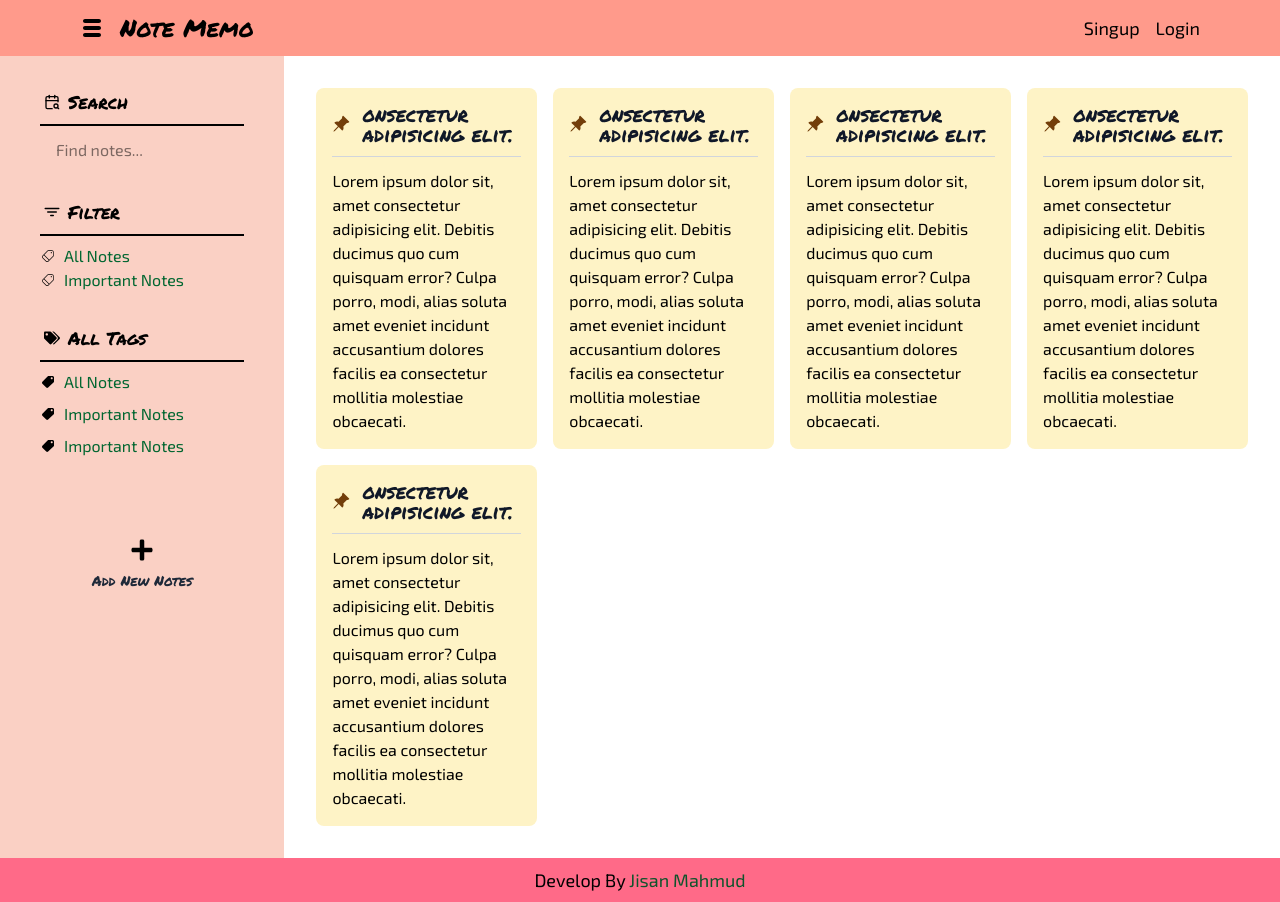
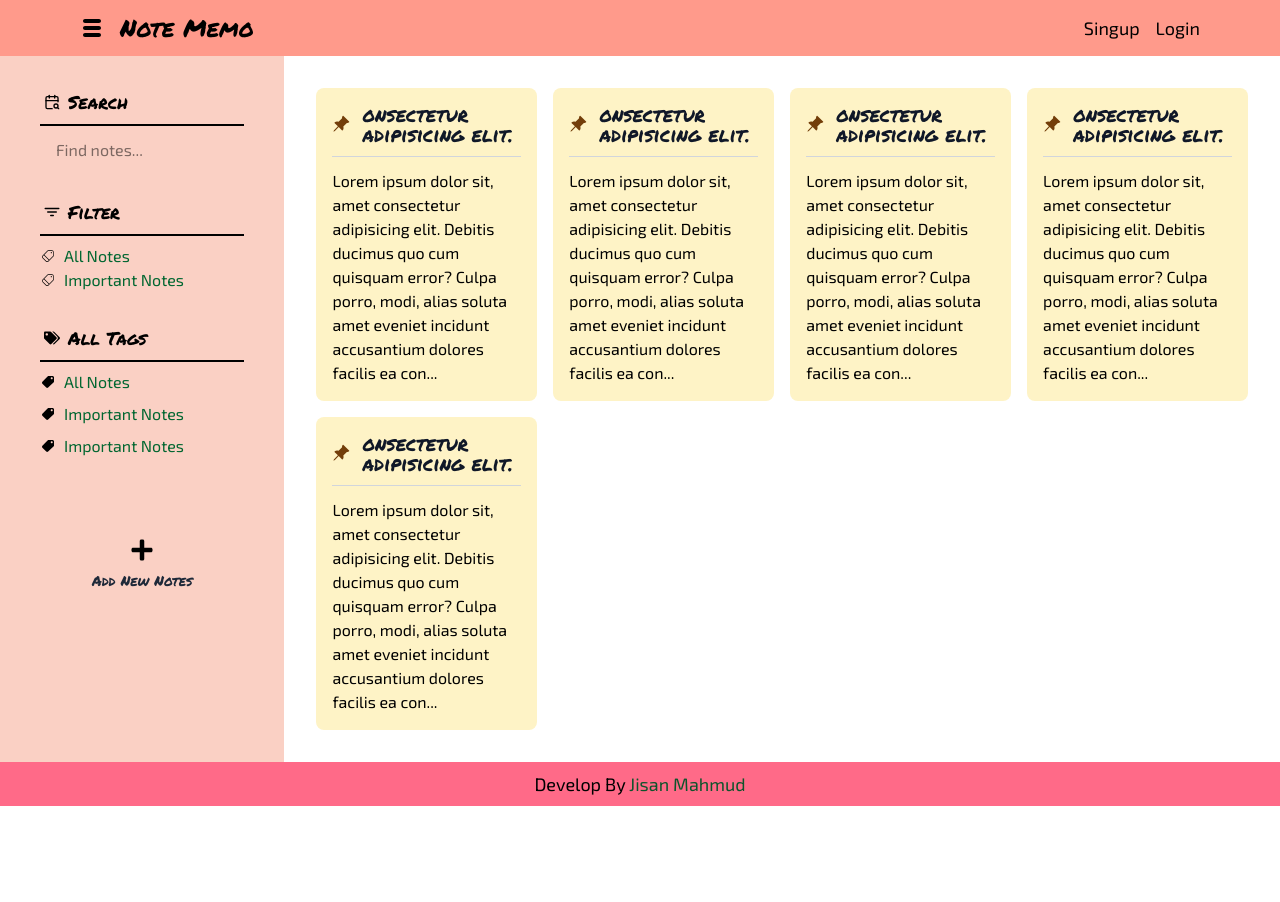
Before and after one commit to jisan-mahmud/note_keeper_frontend, a React (Vite) app: page / in a window 1280 px wide. After the commit the page ends 806 px from the top, so only its background shows below. Built offline with nearby package versions, Linux system fonts and the light colour scheme.

Commit message:
add details view for notes

```diff
--- a/src/component/Note.jsx
+++ b/src/component/Note.jsx
@@ -1,20 +1,42 @@
 import { BsFillPinAngleFill } from "react-icons/bs";
+import NoteDetails from "./NoteDetails";
+import { useState } from "react";
 
 
 const Note = () => {
+
+    const [isOpen, SetIsOpen] = useState(false)
+
+    console.log(isOpen)
+    const title = 'onsectetur adipisicing elit.'
+    const note = `
+    Lorem ipsum dolor sit, amet consectetur adipisicing elit.
+    Debitis ducimus quo cum quisquam error?
+    Culpa porro, modi, alias soluta amet eveniet incidunt accusantium dolores facilis ea consectetur mollitia molestiae obcaecati.
+    klasnfkdghadfku slk oief oie wj oapojaeo ajpeoh ods ihoasfh.
+    `
+    const truncateText = (text, limit = 50) => {
+        return text.length > limit ? text.slice(0, limit).trim() + "..." : text;
+    };
+
     return (
-        <div className='bg-amber-100 rounded-lg p-4'>
+       <>
+        <div onClick={ () => SetIsOpen(true)} className='bg-amber-100 rounded-lg p-4 !h-fit'>
             <div className="flex items-center gap-3 mb-2">
                 <BsFillPinAngleFill className="text-3xl text-yellow-900" />
-                <h2 className="leading-none font-bold text-xl text-gray-900">onsectetur adipisicing elit.</h2>
+                <h2 className="leading-none cursor-pointer font-bold text-xl text-gray-900">{title}</h2>
             </div>
             <hr className="my-3 text-gray-300"/>
             <div className="flex">
                 <p>
-                    Lorem ipsum dolor sit, amet consectetur adipisicing elit. Debitis ducimus quo cum quisquam error? Culpa porro, modi, alias soluta amet eveniet incidunt accusantium dolores facilis ea consectetur mollitia molestiae obcaecati.
+                    {truncateText(note, 200)}
                 </p>
             </div>
         </div>
+        {isOpen && (
+            <NoteDetails title={title} note={note} setIsOpen={SetIsOpen}></NoteDetails>
+        )}
+       </>
     );
 };
 
--- /dev/null
+++ b/src/component/NoteDetails.jsx
@@ -0,0 +1,63 @@
+import { useState } from "react";
+import Buttton from "./Buttton";
+import { ImCross } from "react-icons/im";
+
+const NoteDetails = ({title, note, setIsOpen }) => {
+  const [inputValue, setInputValue] = useState(title);
+
+  // Handle change event to update the input field value
+  const handleInputChange = (event) => {
+    setInputValue(event.target.value);
+  };
+  const [isEditMode, SetIsEditMode] = useState(false)
+
+  return (
+    <div className="fixed inset-0 bg-[#000000e8] flex justify-center items-center z-50">
+      {isEditMode ? (
+        <form className="bg-amber-100 p-6 rounded-lg w-full max-w-lg mx-4 sm:mx-8 lg:max-w-2xl">
+        <button
+          onClick={() => setIsOpen(false)}
+          className="absolute top-10 right-10 text-white hover:text-gray-700 focus:outline-none"
+        >
+          <ImCross />
+        </button>
+        <input
+          type="text"
+          className="text-2xl w-full focus:outline-0"
+          value={inputValue} // bind input value to state
+          onChange={handleInputChange}
+        />
+        <hr/>
+        <textarea
+          cols="30"
+          rows="10"
+          className="w-full resize-none focus:outline-0 text-gray-700 text-lg my-4 p-2"
+        >
+          {note}
+        </textarea>
+        <Buttton buttonType='Save'/>
+      </form>
+      )
+
+      : (
+        <div className="bg-amber-100 p-6 rounded-lg w-full max-w-lg mx-4 sm:mx-8 lg:max-w-2xl">
+        <button
+          onClick={() => setIsOpen(false)}
+          className="absolute top-10 right-10 text-white hover:text-gray-700 focus:outline-none"
+        >
+          <ImCross />
+        </button>
+        <h2 className="text-2xl">onsectetur adipisicing elit.</h2>
+        <hr/>
+        <p className="text-gray-700 text-lg my-4">{note}</p>
+        <div onClick={() => SetIsEditMode(true)}>
+          <Buttton buttonType='Edit'/>
+        </div>
+      </div>
+      )}
+
+    </div>
+  );
+};
+
+export default NoteDetails;
--- a/src/pages/Home.jsx
+++ b/src/pages/Home.jsx
@@ -11,10 +11,14 @@ const Home = () => {
     useEffect(() => {
         const handleResize = () => {
             setScreenSize(window.innerWidth);
-            console.log('called')
         };
 
         window.addEventListener("resize", handleResize);
+
+        // Cleanup event listener on component unmount
+        return () => {
+            window.removeEventListener("resize", handleResize);
+        };
     }, [])
 
 
```
